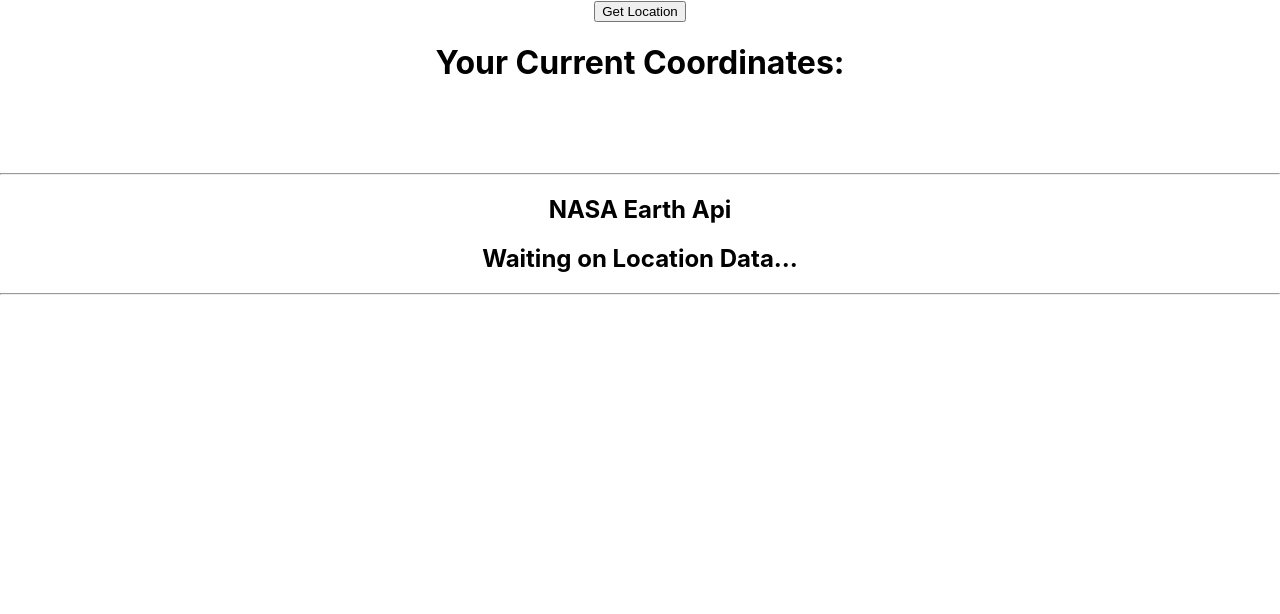
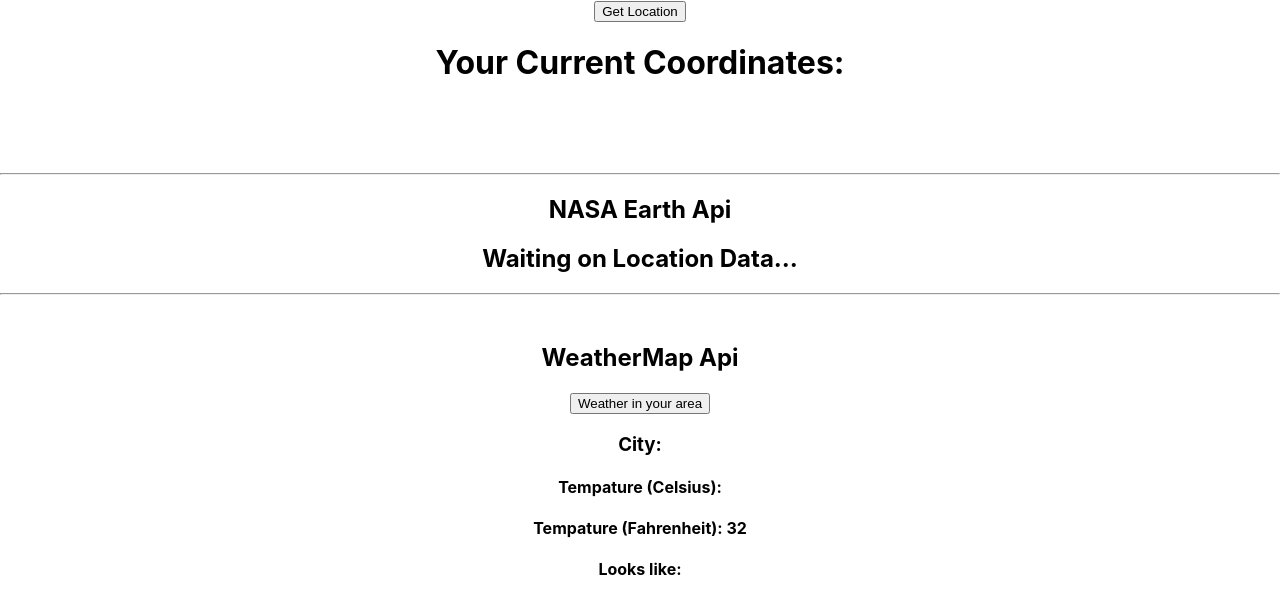
Before and after one commit to jonahtabb/teamGit, a React (Create React App) app in the folder 72-hour-project/: page / in a window 1280 px wide. Shown: the top 614 px of the page. Built offline with nearby package versions, Linux system fonts and the light colour scheme.

Commit message:
adding fetch functions

```diff
--- a/72-hour-project/src/App.js
+++ b/72-hour-project/src/App.js
@@ -2,6 +2,8 @@
 import { useState } from 'react'
 import TestComp from './components/TestComp';
 import NasaComp from './components/NasaComp';
+import WeatherComp from './components/WeatherComp';
+
 
 function App() {
   const [latitude, setLatitude] = useState(null)
@@ -37,6 +39,9 @@
       <TestComp latitude={latitude} longitude={longitude} />
       <br />
       <NasaComp latitude={latitude} longitude={longitude} />
+      <br />
+      <WeatherComp latitude={latitude} longitude={longitude} />
+
     </div>
   );
 
--- /dev/null
+++ b/72-hour-project/src/components/WeatherComp.js
@@ -0,0 +1,193 @@
+import React, {useState} from "react";
+
+// const apiKey = 'a68142f16f5a91861dee80d5b3842040'
+// const apiUrl = `api.openweathermap.org/data/2.5/weather?lat={lat}&lon={lon}&appid=a68142f16f5a91861dee80d5b3842040`;
+
+
+// function WeatherComp (props) {
+
+
+//     const [feels_like,setFeelsLike] = useState('');
+//     const [mainTemp,setMainTemp] = useState('');
+//     const [description,setDescription] = useState('');
+//     const [name, setName] = useState('')
+
+
+//     let lon = props.longitude;
+//     let lat = props.latitude;
+
+//     useEffect(()=> {
+//         fetch
+//         (`api.openweathermap.org/data/2.5/weather?lat={lat}&lon=${lon}&appid=${a68142f16f5a91861dee80d5b3842040}`)
+//         .then((res) => res.json())
+//         .then((data) => {
+//             console.log(data)
+
+//         setName(data.name)
+//         setFeelsLike(data.main.feels_like);
+//         setMainTemp(data.main.temp);
+//         setDescription(data.weather[0].description);
+
+//         })
+
+//     },[lon, lat])
+
+
+//     return (
+//         <div>
+
+//        <h2>WeatherMap Api</h2>
+
+//        <h3>{name}</h3>
+//        <p>Celsius: {Math.round(mainTemp)}</p>
+//        <p>Feels like: {feels_like} </p>
+//        <p>Fahrenheit: {mainTemp * 1.8 + 32}</p>
+//        <p>Feels Like: {feels_like * 1.8 + 32}</p>
+//        <p>Lools Like: {description}</p>
+
+//         </div>
+//         )
+// }
+
+
+// const WeatherComp = () => {
+//     const [data, setData] = useState([]);
+//     const [fetchingData, setFetchingData] = useState(true);
+//     const [feels_like,setFeelsLike] = useState('');
+//     const [mainTemp,setMainTemp] = useState('');
+//     const [description,setDescription] = useState('');
+//     const [name, setName] = useState('')
+
+
+// useEffect(() => {
+//     const url = 'api.openweathermap.org/data/2.5/weather?lat={lat}&lon={lon}&appid=a68142f16f5a91861dee80d5b3842040';
+
+//     fetch(url)
+//     .then(res => res.json())
+//     .then(weatherData => {
+//         console.log(weatherData);
+//         setData(weatherData);
+//         setFetchingData(false);
+//         setName(data.name)
+//         setFeelsLike(data.main.feels_like);
+//         setMainTemp(data.main.temp);
+//         setDescription(data.weather[0].description);
+//     })
+//     .catch(e => {
+//         console.log(e);
+//     })
+// }, [])
+
+// return(
+//     <div className='main'>
+//         <div className='mainDiv'>
+//             <h2>WeatherMap Api</h2>
+//             {!fetchingData ? <h3>C </h3>: null}
+//             {! fetchingData ? <h3>F</h3> : null}
+//             <h3>{name}</h3>
+//             <p>Celsius: {Math.round(mainTemp)}</p>
+//             <p>Feels like: {feels_like} </p>
+//             <p>Fahrenheit: {mainTemp * 1.8 + 32}</p>
+//              <p>Feels Like: {feels_like * 1.8 + 32}</p>
+//             <p>Lools Like: {description}</p>
+//         </div>
+//     </div>
+// )
+
+// }
+
+// const WeatherComp = (props) => {
+//     const [weatherData, setWeatherData] = useState("");
+//     const [mainTemp,setMainTemp] = useState('');
+//     const [description,setDescription] = useState('');
+//     const [name, setName] = useState('')
+
+
+
+//     useEffect(() => {
+//         let fetchData = async () => {
+//             if (lon && lat) {
+//                 try {
+//                 weatherData.current = "Gathering data";
+//                 console.log(weatherData.current);
+//                 let response = await fetch(`api.openweathermap.org/data/2.5/weather?lat=${props.latitude}&lon=${props.longitude}&appid=a68142f16f5a91861dee80d5b3842040`);
+//                 setWeatherData(response.url);
+//                 console.log(weatherData);
+
+
+//                 setName(weatherData.name)
+//                 setMainTemp(weatherData.main.temp);
+//                 setDescription(weatherData.weather[0].description);
+//                 console.log(weatherData.current);
+//                 } catch(err) {
+//                     console.log(err)
+//                 }
+
+//             }
+//         }
+//         fetchData()
+//     }, [lat, lon, weatherData])
+
+//     return(
+//         <div>
+//             <hr />
+//             <h2>WeatherMap Api</h2>
+//             {(lon && lat) ?
+//            <h3>City: {name}
+//            <br/>
+//            Celsius: {Math.round(mainTemp)}
+//            <br/>
+//            Fahrenheit: {mainTemp * 1.8 + 32}
+//            <br/>
+//            Lools Like: {description}
+//            </h3>
+
+
+
+//             : <p>Waiting....</p>
+//             }
+//             <hr/>
+//         </div>
+//     )
+// }
+
+const WeatherComp = (props) => {
+ //const apiKey = 'a68142f16f5a91861dee80d5b3842040'
+ const baseURL = `api.openweathermap.org/data/2.5/weather?lat=${props.lat}&lon=${props.lon}&appid=a68142f16f5a91861dee80d5b3842040`;
+
+
+    const [mainTemp,setMainTemp] = useState('');
+    const [description,setDescription] = useState('');
+    const [name, setName] = useState('')
+
+
+
+const fetchData = () => {
+    fetch(baseURL)
+    .then(res => res.json())
+    .then(weatherData => {
+
+    setName(weatherData.name);
+    setMainTemp(weatherData.main.temp);
+    setDescription(weatherData.weather[0].description);
+    console.log(weatherData)
+
+    })
+}
+
+return(
+    <div>
+        <h2>WeatherMap Api</h2>
+        <button onClick={fetchData}>Weather in your area</button>
+        <h3>City: {name} </h3>
+        <h4>Tempature (Celsius): {mainTemp}</h4>
+        <h4>Tempature (Fahrenheit): {mainTemp * 1.8 + 32}</h4>
+        <h4>Looks like: {description}</h4>
+    </div>
+)}
+
+
+
+
+
+export default WeatherComp;
```
Also changed, not shown: 1 other file (tests, documents, lock files or other folders).
